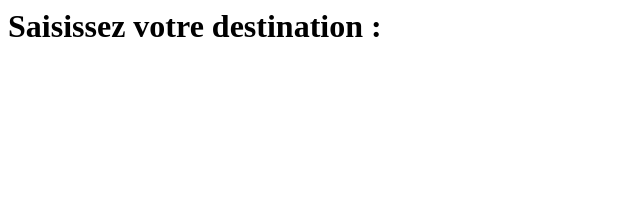
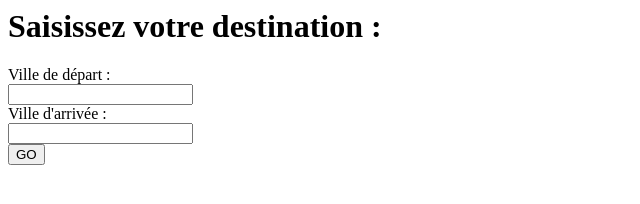
Before and after one commit to sabinesafi/voyage-voyage, a plain HTML site: page index.html in a window 1280 px wide. Shown: the whole page, without its empty margins (0-640 px from the left). Drawn offline with Linux system fonts and the light colour scheme.

Commit message:
now have a button and fields and alert where you come from and wher you go

```diff
--- a/index.html
+++ b/index.html
@@ -7,5 +7,23 @@
 	</head>
 	<body>
 		<h1>Saisissez votre destination :</h1>
+
+			  Ville de départ :<br>
+			  <input type="text" name="depart" id="depart"><br>
+			  Ville d'arrivée :<br>
+			  <input type="text" name="arrivee" id="arrivee">
+			  <br>
+			  <button id="btn-GO" onclick="test()" value="3">GO</button>
+
+
+<script type="text/javascript">
+	const test = () => {
+		const depart = document.getElementById('depart').value
+		const arrivee = document.getElementById('arrivee').value
+		alert("depart : " + depart + " ; arrivée : " + arrivee)
+	}
+</script>
+
+
 	</body>
 </html>
```
